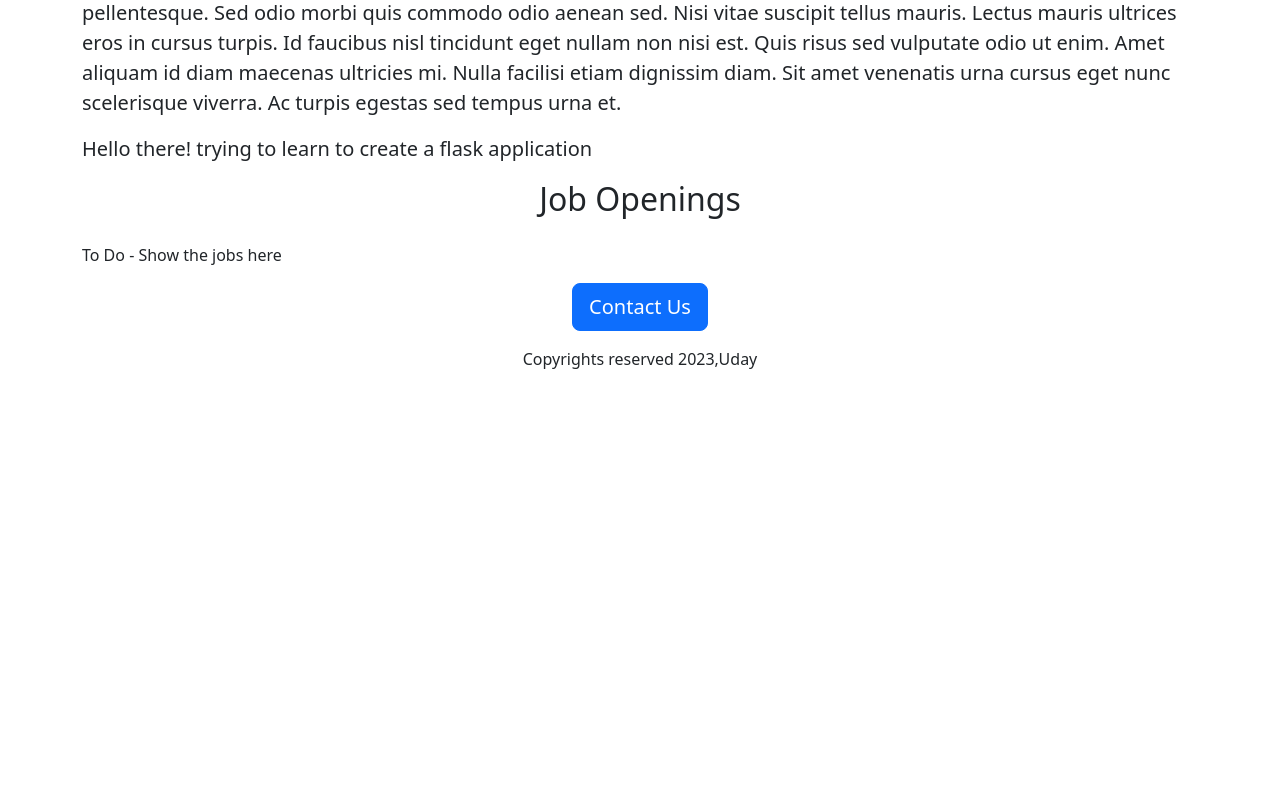
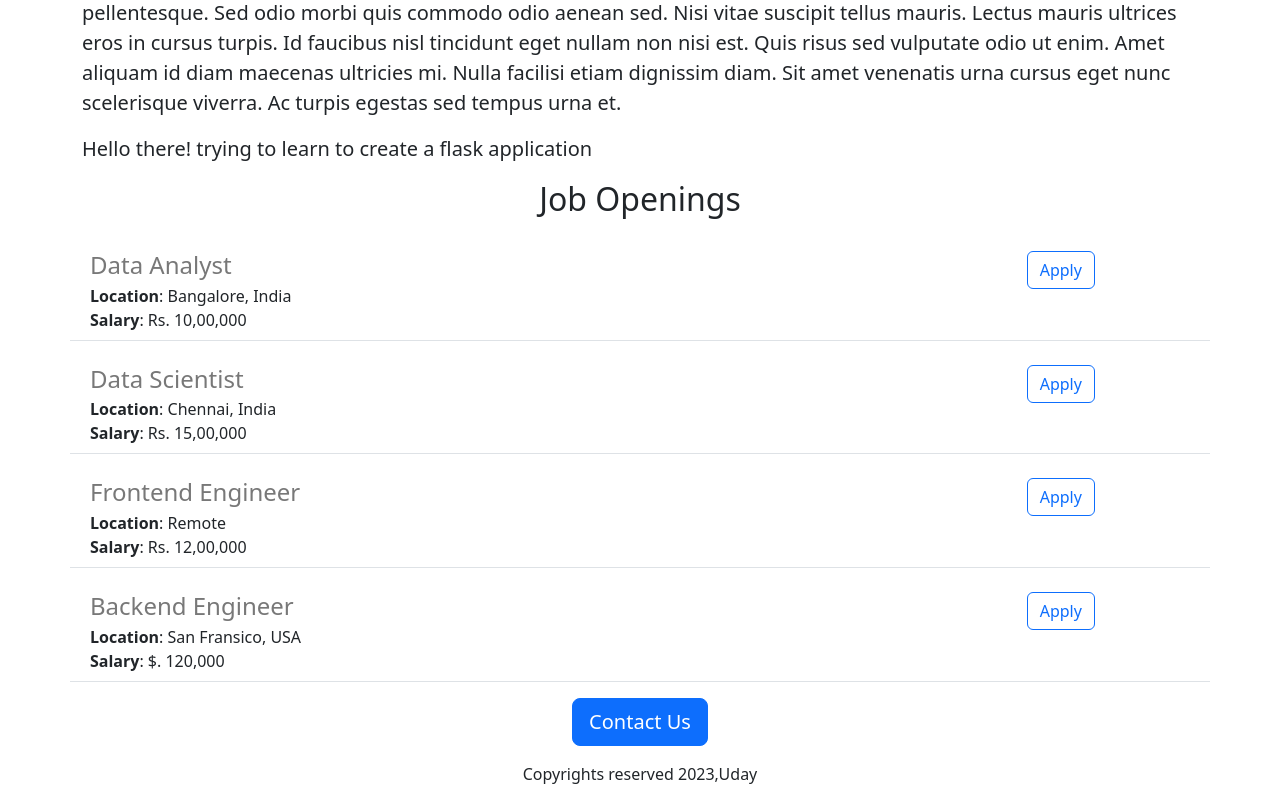
Before and after one commit to Eswara-Uday-Kumar/flask-web-app-v2, a Flask app: page / in a window 1280 px wide. Shown: the part 710-1512 px from the top of the page. Before the commit the page ends 1079 px from the top, so only its background shows below. Run offline with Flask 3, Linux system fonts and the light colour scheme.

Commit message:
Added Dynamic content

```diff
--- a/Flask_Web_App/app.py
+++ b/Flask_Web_App/app.py
@@ -1,11 +1,46 @@
 
-from flask import Flask, render_template
+from flask import Flask, render_template, jsonify
 
 app = Flask(__name__)
 
+
+JOBS = [
+    {
+        "id": 1,
+        'title': 'Data Analyst',
+        'Location': 'Bangalore, India',
+        'Salary': 'Rs. 10,00,000'
+    },
+    {
+        "id": 2,
+        'title': 'Data Scientist',
+        'Location': 'Chennai, India',
+        'Salary': 'Rs. 15,00,000'
+    },
+    {
+        "id": 3,
+        'title': 'Frontend Engineer',
+        'Location': 'Remote',
+        'Salary': 'Rs. 12,00,000'
+    },
+    {
+        "id": 4,
+        'title': 'Backend Engineer',
+        'Location': 'San Fransico, USA',
+        'Salary': '$. 120,000'
+    }
+]
+
+
 @app.route("/")
 def hello_world():
-    return render_template('home.html')
+    return render_template('home.html', jobs=JOBS)
+
+
+@app.route("/api/jobs")
+def list_jobs():
+    return jsonify(JOBS)
+
 
 if __name__ == "__main__":
     app.run(debug = True)
--- a/Flask_Web_App/templates/home.html
+++ b/Flask_Web_App/templates/home.html
@@ -28,7 +28,11 @@
             <p class="lead">Hello there! trying to learn to create a flask application</p>
 
             <h2 class="text-center mt-2 mb-4">Job Openings</h2>
-            <p>To Do - Show the jobs here</p>
+            <div>
+                {% for job in jobs %}
+                    {% include 'jobitems.html' %}
+                {% endfor %}
+            </div>
             <div class="text-center">
                 <button class="btn btn-primary btn-lg">Contact Us</button>
                 <p class="mt-3">Copyrights reserved 2023,Uday</p>
--- /dev/null
+++ b/Flask_Web_App/templates/jobitems.html
@@ -0,0 +1,16 @@
+<div class = "border-bottom row" style = "margin-bottom: 16px; padding: 8px;">
+    <div class="col-10">
+        <h4 style = "color:rgb(120, 120, 120); margin-bottom: 4px;">{{job['title']}}</h4>
+        <div>
+            <b>Location</b>: {{job['Location']}}
+        </div>
+        {% if 'Salary' in job %}
+            <div>
+                <b>Salary</b>: {{job['Salary']}}
+            </div>
+        {% endif %}
+    </div>
+    <div class="col-2">
+        <button type="button" class="btn btn-outline-primary">Apply</button>
+    </div>
+</div>
```
